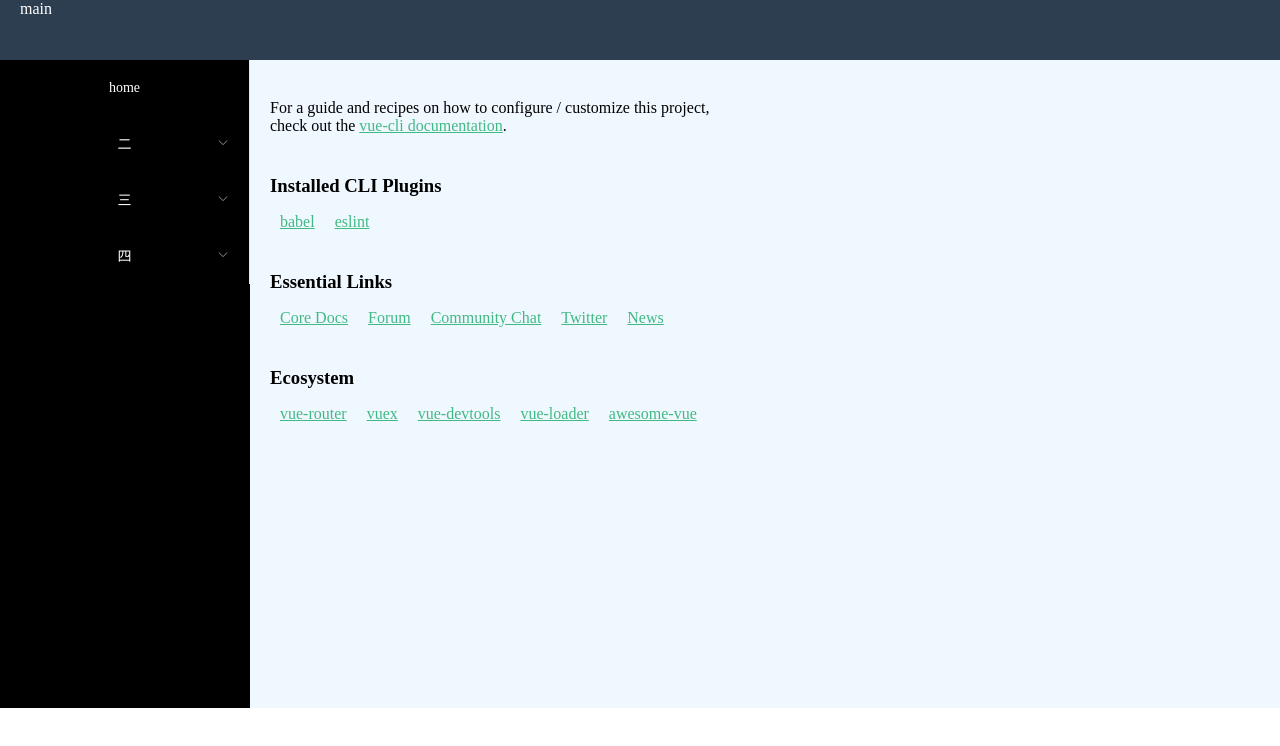
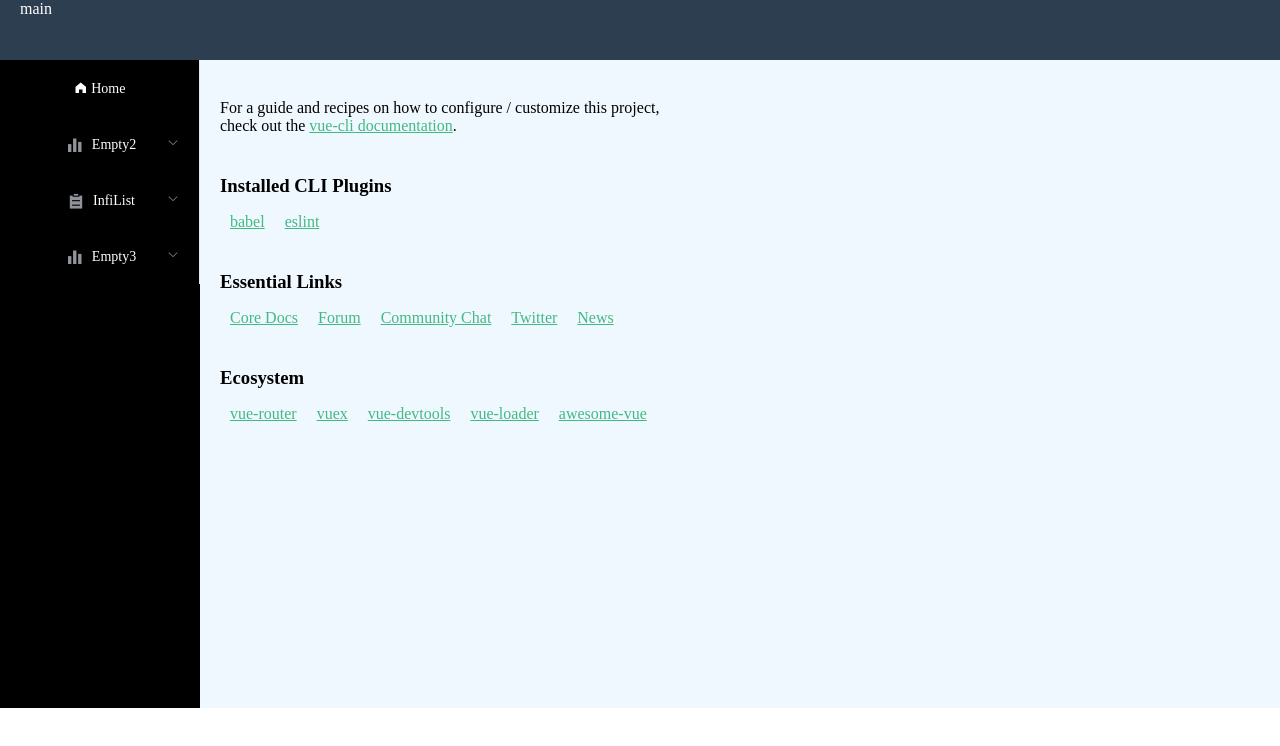
Before and after one commit to MadLogarithm/Vue2_elementUI_test, a Vue app: page /#/home in a window 1280 px wide. Shown: the top 746 px of the page. Built offline with nearby package versions, Linux system fonts and the light colour scheme.

Commit message:
Icon setting.

```diff
--- a/src/components/HomeSet.vue
+++ b/src/components/HomeSet.vue
@@ -3,27 +3,30 @@
     <el-container class="home-container" >
         <el-header>main</el-header>
         <el-container style="height:648px">
-            <el-aside width="250px">
+            <el-aside width="200px">
             <!-- <div class="toggle-botton" @click="toggleCollapse">|||</div> -->
                 <el-menu background-color=black text-color="#fff" active-text-color="#409EFF" :router="true">
-                    <el-menu-item index="/home">home</el-menu-item>
+                    <el-menu-item class="el-icon-s-home" index="/home"> Home</el-menu-item>
                     <el-submenu index="2">
                         <template slot="title">
-                            <span>二</span>
+                            <i class="el-icon-s-data"></i>
+                            <span>Empty2</span>
                         </template>
-                        <el-menu-item>1</el-menu-item>
+                        <el-menu-item class="el-icon-menu">SubE</el-menu-item>
                     </el-submenu>
                     <el-submenu index="3">
                         <template slot="title">
-                            <span>三</span>
+                            <i class="el-icon-s-order"></i>
+                            <span>InfiList</span>
                         </template>
-                        <el-menu-item index="/list">1</el-menu-item>
+                        <el-menu-item class="el-icon-menu" index="/list">List</el-menu-item>
                     </el-submenu>
                     <el-submenu index="4">
                         <template slot="title">
-                            <span>四</span>
+                            <i class="el-icon-s-data"></i>
+                            <span>Empty3</span>
                         </template>
-                        <el-menu-item>1</el-menu-item>
+                        <el-menu-item class="el-icon-menu">SubE</el-menu-item>
                     </el-submenu>
                 </el-menu>
             </el-aside>
```
